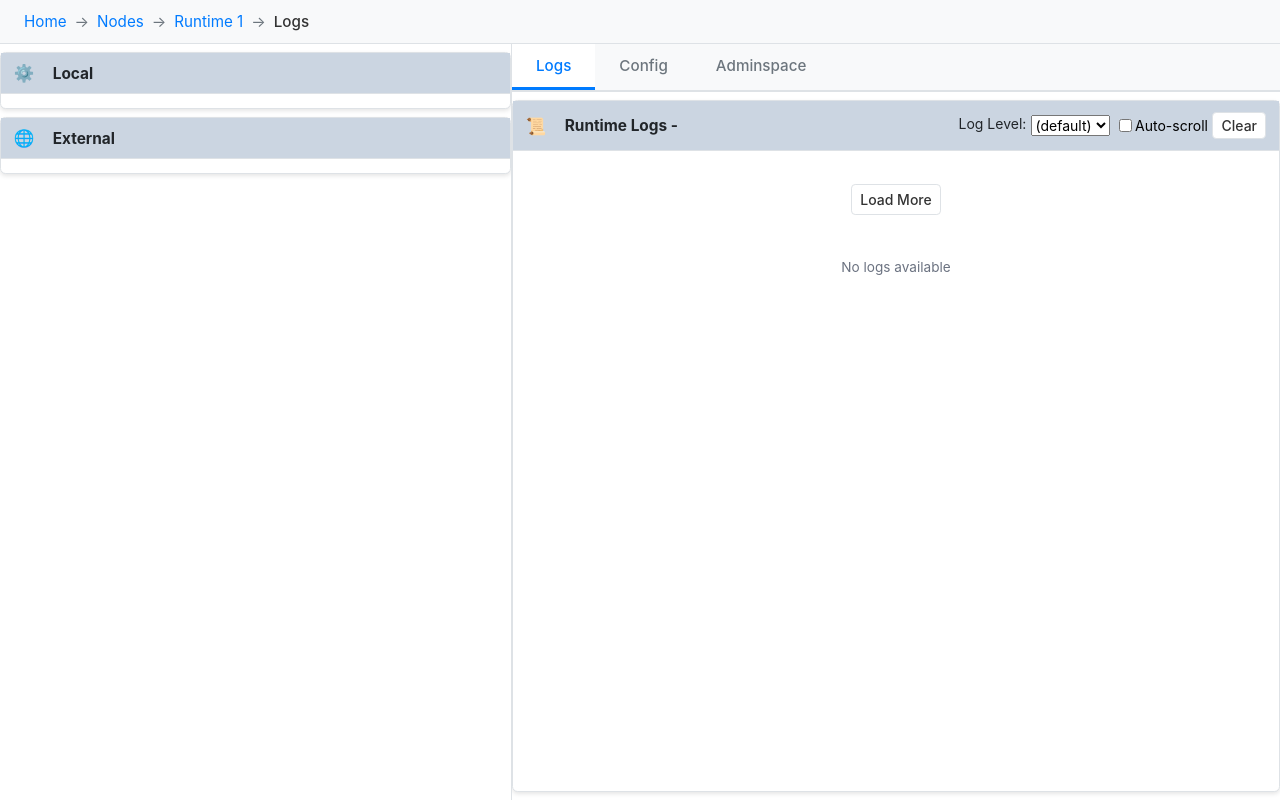
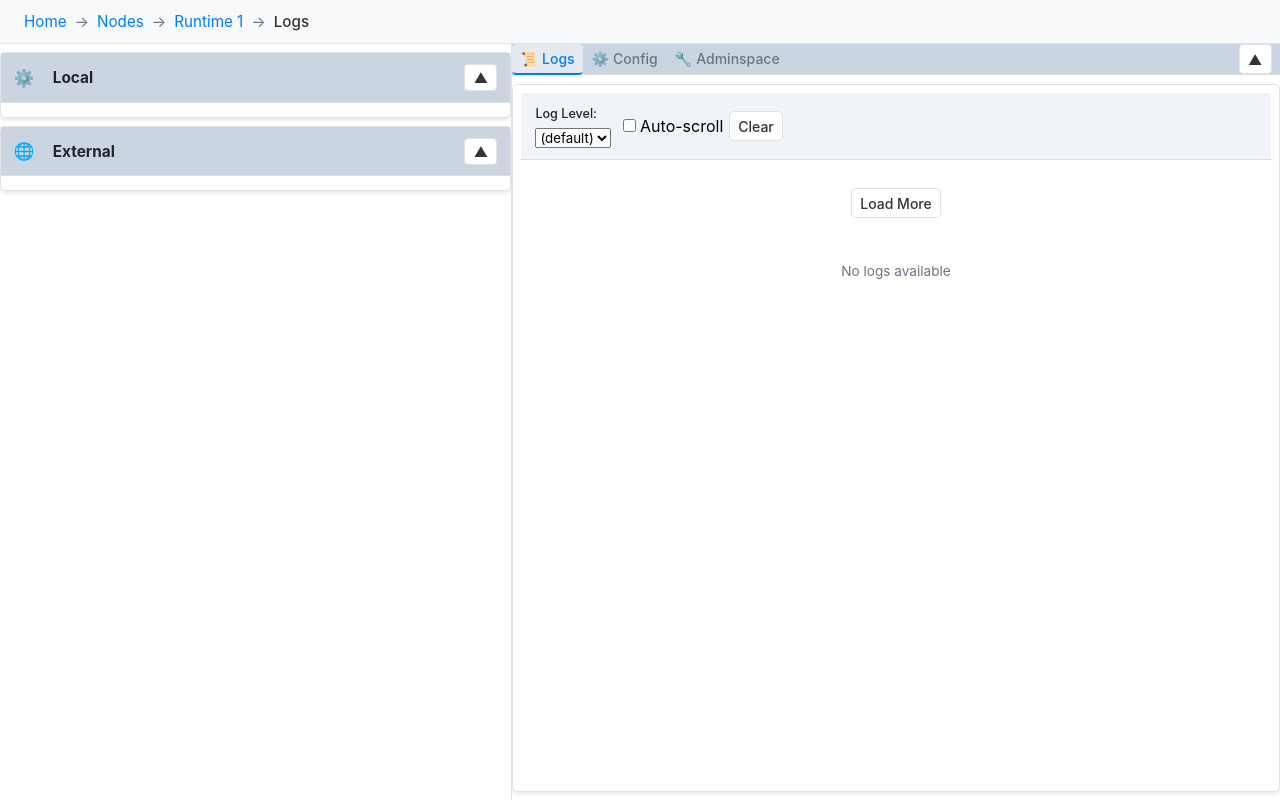
Before and after one commit to milyin/zenoh-sandbox, a Vue app: page /#/nodes/runtime/1/logs in a window 1280 px wide. Built offline with nearby package versions, Linux system fonts and the light colour scheme.

Commit message:
tabbed view

```diff
--- a/src/SessionsTab.vue
+++ b/src/SessionsTab.vue
@@ -9,7 +9,6 @@
             title="Session"
             icon="🔗"
             section-class="session-section"
-            collapsible
             v-model:collapsed="sessionSectionCollapsed"
           >
             <!-- Open Operation -->
@@ -98,7 +97,6 @@
             icon="📡"
             section-class="pubsub-section"
             :disabled="!selectedSessionId"
-            collapsible
             v-model:collapsed="pubsubSectionCollapsed"
           >
             <!-- Declare Subscriber Operation -->
@@ -407,7 +405,6 @@
             icon="🔍"
             section-class="query-section"
             :disabled="!selectedSessionId"
-            collapsible
             v-model:collapsed="querySectionCollapsed"
           >
             <!-- Declare Queryable Operation -->
@@ -907,7 +904,6 @@
             icon="🩺"
             section-class="liveliness-section"
             :disabled="!selectedSessionId"
-            collapsible
             v-model:collapsed="livelinessSectionCollapsed"
           >
             <!-- Liveliness Token -->
--- a/src/assets/css/shared.css
+++ b/src/assets/css/shared.css
@@ -77,6 +77,11 @@ html, body {
   --section-liveliness-bg: #c6f9ff;      /* Brighter light cyan for liveliness */
   --section-logs-bg: #e2e8f0;            /* Brighter light gray for logs */
   --section-default-bg: #cbd5e1;         /* Brighter default light gray */
+  --section-controls-bg: #f0f4f8;        /* Light background for section controls */
+
+  /* Tab colors */
+  --tab-hover-bg: rgba(0, 0, 0, 0.05);
+  --tab-active-bg: rgba(255, 255, 255, 0.5);
 
   /* Session selection color - matches session section */
   --session-selected-bg: var(--section-session-bg);
--- a/src/components/LogPanel.vue
+++ b/src/components/LogPanel.vue
@@ -1,5 +1,5 @@
 <template>
-  <Section :title="title || 'Logs'" :icon="icon || '📜'" section-class="log-panel-section">
+  <Section :id="id" :title="title || 'Logs'" :icon="icon || '📜'" section-class="log-panel-section">
     <template #actions>
       <!-- Filter selector (if filterOptions provided) -->
       <select v-if="filterOptions" v-model="currentFilter" class="log-filter">
@@ -121,6 +121,7 @@ interface FilterOption {
 }
 
 interface Props {
+  id?: string;
   title?: string;
   icon?: string;
   logs?: LogEntry[];
--- a/src/components/Section.vue
+++ b/src/components/Section.vue
@@ -1,23 +1,31 @@
 <template>
-  <div class="entity-group" :class="[sectionClass, { disabled: disabled }]">
-    <!-- Wrapper to make header and actions share horizontal space -->
-    <div class="section-header">
+  <div
+    v-show="isVisible"
+    class="entity-group"
+    :class="[sectionClass, { disabled: disabled, 'section-collapsed': collapsed }]"
+  >
+    <!-- Standard header (shown in standalone mode) -->
+    <div v-if="!isInTabGroup" class="section-header">
       <div class="section-icon">{{ icon }}</div>
       <div class="section-title">{{ title }}</div>
 
       <!-- Section actions - separate but sharing horizontal space -->
-      <div v-if="$slots['actions'] || props.collapsible" class="section-actions">
+      <div class="section-actions">
         <slot name="actions" />
-        <!-- Fold/Unfold button (always present if foldable) -->
+        <!-- Fold/Unfold button (always present - section is always collapsible) -->
         <CheckButton
-          v-if="props.collapsible"
-          :pressed="props.collapsed ?? false"
+          :pressed="collapsed"
           @update:pressed="emit('update:collapsed', $event)"
         />
       </div>
     </div>
 
-    <div v-if="!props.collapsed" class="section-content">
+    <!-- Actions shown as controls bar when in tab group mode -->
+    <div v-if="isInTabGroup && $slots['actions'] && !collapsed" class="section-controls">
+      <slot name="actions" />
+    </div>
+
+    <div v-if="!collapsed" class="section-content">
       <slot />
     </div>
   </div>
@@ -30,27 +38,67 @@
   flex-direction: column;
   min-height: 0;
 }
+
+.section-controls {
+  display: flex;
+  align-items: center;
+  gap: var(--size-lg, 6px);
+  padding: var(--size-lg, 6px) var(--size-xl, 8px);
+  background: var(--section-controls-bg, #f0f0f0);
+  border-bottom: 1px solid var(--border-color, #ddd);
+  flex-wrap: wrap;
+}
+
+.section-collapsed .section-header {
+  border-bottom: none;
+}
 </style>
 
 <script setup lang="ts">
+import { inject, onMounted, onUnmounted, computed } from 'vue'
 import CheckButton from './CheckButton.vue'
+import { SECTION_TAB_GROUP_KEY, type SectionTabGroupContext } from './SectionTabGroup.vue'
 
 interface Props {
+  id?: string
   title: string
   icon: string
   sectionClass?: string
   disabled?: boolean
   collapsed?: boolean
-  collapsible?: boolean
 }
 
 const props = withDefaults(defineProps<Props>(), {
   sectionClass: '',
   disabled: false,
-  collapsible: false
+  collapsed: false
 })
 
 const emit = defineEmits<{
   (e: 'update:collapsed', value: boolean): void
 }>()
+
+// If inside a SectionTabGroup, register this section
+const tabGroupContext = inject<SectionTabGroupContext | null>(SECTION_TAB_GROUP_KEY, null)
+
+// Check if we're inside a tab group
+const isInTabGroup = computed(() => !!tabGroupContext && !!props.id)
+
+// Determine visibility - always visible if standalone, or if active tab in group
+const isVisible = computed(() => {
+  if (!tabGroupContext || !props.id) return true
+  return tabGroupContext.isActiveTab(props.id)
+})
+
+onMounted(() => {
+  if (tabGroupContext && props.id) {
+    tabGroupContext.registerSection(props.id, props.title, props.icon)
+  }
+})
+
+onUnmounted(() => {
+  if (tabGroupContext && props.id) {
+    tabGroupContext.unregisterSection(props.id)
+  }
+})
 </script>
--- /dev/null
+++ b/src/components/SectionTabGroup.vue
@@ -0,0 +1,199 @@
+<template>
+  <div class="section-tab-group" :class="{ 'section-collapsed': collapsed }">
+    <!-- Tab header with tabs and shared collapse button -->
+    <div class="tab-group-header">
+      <div class="tab-group-tabs">
+        <button
+          v-for="tab in registeredTabs"
+          :key="tab.id"
+          class="tab-button"
+          :class="{ active: activeTab === tab.id }"
+          @click="selectTab(tab.id)"
+        >
+          <span class="tab-icon">{{ tab.icon }}</span>
+          <span class="tab-title">{{ tab.title }}</span>
+        </button>
+      </div>
+      <div class="tab-group-actions">
+        <slot name="actions" />
+        <!-- Shared collapse button for all tabs -->
+        <CheckButton
+          :pressed="collapsed"
+          @update:pressed="emit('update:collapsed', $event)"
+        />
+      </div>
+    </div>
+
+    <!-- Tab content area (only shown when not collapsed) -->
+    <div v-if="!collapsed" class="tab-group-content">
+      <!-- Default slot renders all Section children directly -->
+      <slot />
+    </div>
+  </div>
+</template>
+
+<script lang="ts">
+import type { InjectionKey } from 'vue'
+
+export interface TabDefinition {
+  id: string
+  title: string
+  icon: string
+}
+
+export interface SectionTabGroupContext {
+  registerSection: (id: string, title: string, icon: string) => void
+  unregisterSection: (id: string) => void
+  isActiveTab: (id: string) => boolean
+}
+
+export const SECTION_TAB_GROUP_KEY: InjectionKey<SectionTabGroupContext> = Symbol('SectionTabGroup')
+</script>
+
+<script setup lang="ts">
+import { ref, watch, provide } from 'vue'
+import CheckButton from './CheckButton.vue'
+
+interface Props {
+  activeTab?: string
+  collapsed?: boolean
+}
+
+const props = withDefaults(defineProps<Props>(), {
+  collapsed: false
+})
+
+const emit = defineEmits<{
+  (e: 'update:collapsed', value: boolean): void
+  (e: 'update:activeTab', value: string): void
+}>()
+
+// Sections register themselves here - array preserves registration order
+const registeredTabs = ref<TabDefinition[]>([])
+
+// Track active tab internally, sync with prop
+const activeTab = ref(props.activeTab || '')
+
+// Set initial active tab when first section registers
+watch(registeredTabs, (tabs) => {
+  if (tabs.length > 0 && !activeTab.value) {
+    activeTab.value = tabs[0].id
+  }
+}, { deep: true })
+
+// Watch for external activeTab prop changes
+watch(() => props.activeTab, (newVal) => {
+  if (newVal && newVal !== activeTab.value) {
+    activeTab.value = newVal
+  }
+})
+
+function selectTab(tabId: string) {
+  activeTab.value = tabId
+  emit('update:activeTab', tabId)
+}
+
+// Provide context for child Sections to register themselves
+provide<SectionTabGroupContext>(SECTION_TAB_GROUP_KEY, {
+  registerSection(id: string, title: string, icon: string) {
+    // Only add if not already registered
+    if (!registeredTabs.value.find(t => t.id === id)) {
+      registeredTabs.value.push({ id, title, icon })
+    }
+  },
+  unregisterSection(id: string) {
+    const index = registeredTabs.value.findIndex(t => t.id === id)
+    if (index !== -1) {
+      registeredTabs.value.splice(index, 1)
+    }
+  },
+  isActiveTab(id: string) {
+    return activeTab.value === id
+  }
+})
+</script>
+
+<style scoped>
+.section-tab-group {
+  display: flex;
+  flex-direction: column;
+  height: 100%;
+  width: 100%;
+}
+
+.tab-group-header {
+  display: flex;
+  align-items: stretch;
+  background: var(--section-default-bg, #cbd5e1);
+  border-bottom: 1px solid var(--border-color, #ddd);
+  flex-shrink: 0;
+}
+
+.tab-group-tabs {
+  display: flex;
+  gap: 0;
+  flex: 1;
+}
+
+.tab-button {
+  display: flex;
+  align-items: center;
+  gap: var(--size-md, 4px);
+  padding: var(--size-lg, 6px) var(--size-xl, 8px);
+  border: none;
+  background: transparent;
+  cursor: pointer;
+  font-size: var(--font-size-normal, 14px);
+  font-weight: 500;
+  color: var(--text-muted-color, #6c757d);
+  transition: all 0.2s;
+  border-bottom: 2px solid transparent;
+  margin-bottom: -1px;
+}
+
+.tab-button:hover {
+  background: var(--tab-hover-bg, rgba(0, 0, 0, 0.05));
+  color: var(--text-color, #333);
+}
+
+.tab-button.active {
+  color: var(--primary-color, #007bff);
+  border-bottom-color: var(--primary-color, #007bff);
+  background: var(--tab-active-bg, rgba(255, 255, 255, 0.5));
+}
+
+.tab-icon {
+  font-size: var(--font-size-normal, 14px);
+}
+
+.tab-title {
+  white-space: nowrap;
+}
+
+.tab-group-actions {
+  display: flex;
+  align-items: center;
+  gap: var(--size-md, 4px);
+  padding: 0 var(--size-xl, 8px);
+}
+
+.tab-group-content {
+  flex: 1;
+  display: flex;
+  flex-direction: column;
+  overflow: hidden;
+  min-height: 0;
+}
+
+.tab-pane {
+  flex: 1;
+  display: flex;
+  flex-direction: column;
+  overflow: hidden;
+  min-height: 0;
+}
+
+.section-collapsed .tab-group-header {
+  border-bottom: none;
+}
+</style>
--- a/src/router/index.ts
+++ b/src/router/index.ts
@@ -46,33 +46,16 @@ const routes: RouteRecordRaw[] = [
       },
       {
         path: 'runtime/:id',
+        name: 'nodes-runtime',
         component: () => import('../views/RuntimeView.vue'),
-        children: [
-          {
-            path: '',
-            redirect: (to) => {
-              return `/nodes/runtime/${to.params.id}/logs`
-            }
-          },
-          {
-            path: 'logs',
-            name: 'nodes-runtime-logs',
-            component: () => import('../views/NodesRuntimeLogs.vue'),
-            props: true
-          },
-          {
-            path: 'config',
-            name: 'nodes-runtime-config',
-            component: () => import('../views/NodesRuntimeConfig.vue'),
-            props: true
-          },
-          {
-            path: 'adminspace',
-            name: 'nodes-runtime-adminspace',
-            component: () => import('../views/NodesRuntimeAdminspace.vue'),
-            props: true
-          }
-        ]
+        props: true
+      },
+      {
+        // Support direct tab URL navigation
+        path: 'runtime/:id/:tab',
+        name: 'nodes-runtime-tab',
+        component: () => import('../views/RuntimeView.vue'),
+        props: true
       }
     ]
   },
--- a/src/views/NodesRuntimeAdminspace.vue
+++ b/src/views/NodesRuntimeAdminspace.vue
@@ -1,5 +1,10 @@
 <template>
-  <Section :title="`Adminspace - ${zenohId}`" icon="🔧" section-class="info-section">
+  <Section
+    id="adminspace"
+    title="Adminspace"
+    icon="🔧"
+    section-class="info-section"
+  >
     <div class="info-content">
       <div class="adminspace-container">
         <p class="placeholder-text">Adminspace view - Coming soon</p>
@@ -12,23 +17,25 @@
 </template>
 
 <script setup lang="ts">
-import { ref, computed } from 'vue';
-import { useRoute } from 'vue-router';
+import { computed } from 'vue';
 import Section from '../components/Section.vue';
 import { useNodesState } from '../composables/useNodesState';
 
-const route = useRoute();
+interface Props {
+  runtimeId: number;
+}
+
+const props = defineProps<Props>();
+
 const { runtimes } = useNodesState();
-
-const runtimeId = ref(parseInt(route.params.id as string));
-const zenohId = computed(() => runtimes[runtimeId.value]?.zenohId || '');
+const zenohId = computed(() => runtimes[props.runtimeId]?.zenohId || '');
 </script>
 
 <style scoped>
 .info-content {
   padding: 1rem;
   overflow-y: auto;
-  max-height: calc(100vh - 200px);
+  flex: 1;
 }
 
 .adminspace-container {
--- a/src/views/NodesRuntimeConfig.vue
+++ b/src/views/NodesRuntimeConfig.vue
@@ -1,10 +1,16 @@
 <template>
-  <Section :title="`Config - ${zenohId}`" icon="⚙️" section-class="info-section">
+  <Section
+    id="config"
+    title="Config"
+    icon="⚙️"
+    section-class="info-section"
+  >
     <template #actions>
       <button @click="refreshConfig" :disabled="isLoadingConfig">
         🔄 Refresh
       </button>
     </template>
+
     <div class="info-content">
       <div v-if="isLoadingConfig" class="loading">
         Loading config...
@@ -19,16 +25,18 @@
 
 <script setup lang="ts">
 import { ref, computed, onMounted } from 'vue';
-import { useRoute } from 'vue-router';
 import { invoke } from '@tauri-apps/api/core';
 import Section from '../components/Section.vue';
 import { useNodesState } from '../composables/useNodesState';
 
-const route = useRoute();
+interface Props {
+  runtimeId: number;
+}
+
+const props = defineProps<Props>();
+
 const { runtimes } = useNodesState();
-
-const runtimeId = ref(parseInt(route.params.id as string));
-const zenohId = computed(() => runtimes[runtimeId.value]?.zenohId || '');
+const zenohId = computed(() => runtimes[props.runtimeId]?.zenohId || '');
 
 const configJson = ref<string | null>(null);
 const isLoadingConfig = ref(false);
@@ -61,7 +69,7 @@ onMounted(() => {
 .info-content {
   padding: 1rem;
   overflow-y: auto;
-  max-height: calc(100vh - 200px);
+  flex: 1;
 }
 
 .loading,
--- a/src/views/NodesRuntimeLogs.vue
+++ b/src/views/NodesRuntimeLogs.vue
@@ -1,6 +1,7 @@
 <template>
   <LogPanel
-    :title="`Runtime Logs - ${zenohId}`"
+    id="logs"
+    title="Logs"
     icon="📜"
     :logs="runtimeLogs"
     :showLogLevelFilter="true"
@@ -14,43 +15,42 @@
 
 <script setup lang="ts">
 import { ref, computed, onMounted } from 'vue';
-import { useRoute } from 'vue-router';
 import { invoke } from '@tauri-apps/api/core';
 import LogPanel from '../components/LogPanel.vue';
 import { useNodesState } from '../composables/useNodesState';
 import { LogEntryLevel } from '../types/generated/LogEntryLevel';
 
+interface Props {
+  runtimeId: number;
+}
+
+const props = defineProps<Props>();
+
 interface LogEntry {
   timestamp: string;
-  level: string;
+  level: number;
   target: string;
   message: string;
 }
 
-const route = useRoute();
 const { runtimes } = useNodesState();
-
-const runtimeId = ref(parseInt(route.params.id as string));
-const zenohId = computed(() => runtimes[runtimeId.value]?.zenohId || '');
 
 const runtimeLogs = ref<LogEntry[]>([]);
 const runtimeLogsPage = ref(0);
 const isLoadingRuntimeLogs = ref(false);
 const hasMoreRuntimeLogs = ref(true);
 
-// Log level filtering - get from runtime entry, default INFO
 const selectedLogLevel = computed({
-  get: () => runtimes[runtimeId.value]?.logLevel,
+  get: () => runtimes[props.runtimeId]?.logLevel,
   set: (value) => {
-    if (runtimes[runtimeId.value]) {
-      runtimes[runtimeId.value].logLevel = value;
+    if (runtimes[props.runtimeId]) {
+      runtimes[props.runtimeId].logLevel = value;
     }
   }
 });
 
 const onLogLevelChange = (level: LogEntryLevel | undefined) => {
   selectedLogLevel.value = level;
-  // Reload logs with new level filter
   clearRuntimeLogs();
   loadRuntimeLogs();
 };
@@ -61,16 +61,13 @@ const loadRuntimeLogs = async () => {
   isLoadingRuntimeLogs.value = true;
   try {
     const params: { runtimeId: number; page: number; level?: number } = {
-      runtimeId: runtimeId.value,
+      runtimeId: props.runtimeId,
       page: runtimeLogsPage.value
     };
-    // Only include level if it's defined (null/undefined means no filter)
     if (selectedLogLevel.value !== undefined) {
       params.level = selectedLogLevel.value;
     }
-    console.log('Loading logs with params:', params);
     const logs = await invoke<LogEntry[]>('zenoh_runtime_log', params);
-    console.log('Received logs:', logs.length);
 
     if (logs.length === 0) {
       hasMoreRuntimeLogs.value = false;
@@ -91,7 +88,7 @@ const loadMoreRuntimeLogs = async (_currentCount: number): Promise<LogEntry[]> =
   try {
     runtimeLogsPage.value++;
     const params: { runtimeId: number; page: number; level?: number } = {
-      runtimeId: runtimeId.value,
+      runtimeId: props.runtimeId,
       page: runtimeLogsPage.value
     };
     if (selectedLogLevel.value !== undefined) {
--- a/src/views/RuntimeView.vue
+++ b/src/views/RuntimeView.vue
@@ -1,89 +1,47 @@
 <template>
-  <div class="runtime-view">
-    <div class="runtime-tabs">
-      <router-link
-        :to="`/nodes/runtime/${runtimeId}/logs`"
-        class="runtime-tab"
-        active-class="active"
-      >
-        Logs
-      </router-link>
-      <router-link
-        :to="`/nodes/runtime/${runtimeId}/config`"
-        class="runtime-tab"
-        active-class="active"
-      >
-        Config
-      </router-link>
-      <router-link
-        :to="`/nodes/runtime/${runtimeId}/adminspace`"
-        class="runtime-tab"
-        active-class="active"
-      >
-        Adminspace
-      </router-link>
-    </div>
-
-    <div class="runtime-content">
-      <router-view :key="$route.fullPath" />
-    </div>
-  </div>
+  <SectionTabGroup
+    :activeTab="activeTab"
+    v-model:collapsed="isCollapsed"
+    @update:activeTab="onTabChange"
+  >
+    <NodesRuntimeLogs :runtimeId="runtimeId" />
+    <NodesRuntimeConfig :runtimeId="runtimeId" />
+    <NodesRuntimeAdminspace :runtimeId="runtimeId" />
+  </SectionTabGroup>
 </template>
 
 <script setup lang="ts">
-import { computed } from 'vue';
-import { useRoute } from 'vue-router';
+import { ref, computed, watch } from 'vue';
+import { useRoute, useRouter } from 'vue-router';
+import SectionTabGroup from '../components/SectionTabGroup.vue';
+import NodesRuntimeLogs from './NodesRuntimeLogs.vue';
+import NodesRuntimeConfig from './NodesRuntimeConfig.vue';
+import NodesRuntimeAdminspace from './NodesRuntimeAdminspace.vue';
 
 const route = useRoute();
-const runtimeId = computed(() => route.params.id as string);
+const router = useRouter();
+
+const runtimeId = computed(() => parseInt(route.params.id as string));
+
+// Determine initial active tab from route
+const getActiveTabFromRoute = (): string => {
+  const path = route.path;
+  if (path.includes('/config')) return 'config';
+  if (path.includes('/adminspace')) return 'adminspace';
+  return 'logs';
+};
+
+const activeTab = ref(getActiveTabFromRoute());
+const isCollapsed = ref(false);
+
+// Update route when tab changes
+const onTabChange = (tabId: string) => {
+  activeTab.value = tabId;
+  router.push(`/nodes/runtime/${runtimeId.value}/${tabId}`);
+};
+
+// Watch route changes to sync tab state
+watch(() => route.path, () => {
+  activeTab.value = getActiveTabFromRoute();
+});
 </script>
-
-<style scoped>
-.runtime-view {
-  display: flex;
-  flex-direction: column;
-  height: 100%;
-  width: 100%;
-}
-
-.runtime-tabs {
-  display: flex;
-  gap: 0;
-  background: var(--tabs-bg-color, #f8f9fa);
-  border-bottom: 2px solid var(--border-color, #dee2e6);
-  flex-shrink: 0;
-}
-
-.runtime-tab {
-  padding: 0.75rem 1.5rem;
-  border: none;
-  background: transparent;
-  cursor: pointer;
-  font-size: 0.95rem;
-  font-weight: 500;
-  color: var(--text-muted-color, #6c757d);
-  transition: all 0.2s;
-  border-bottom: 3px solid transparent;
-  text-decoration: none;
-  text-align: center;
-  display: block;
-}
-
-.runtime-tab:hover {
-  background: var(--tab-hover-bg-color, #e9ecef);
-  color: var(--text-color, #333);
-}
-
-.runtime-tab.active {
-  color: var(--primary-color, #007bff);
-  border-bottom-color: var(--primary-color, #007bff);
-  background: var(--tab-active-bg-color, #fff);
-}
-
-.runtime-content {
-  flex: 1;
-  overflow: hidden;
-  display: flex;
-  flex-direction: column;
-}
-</style>
```
